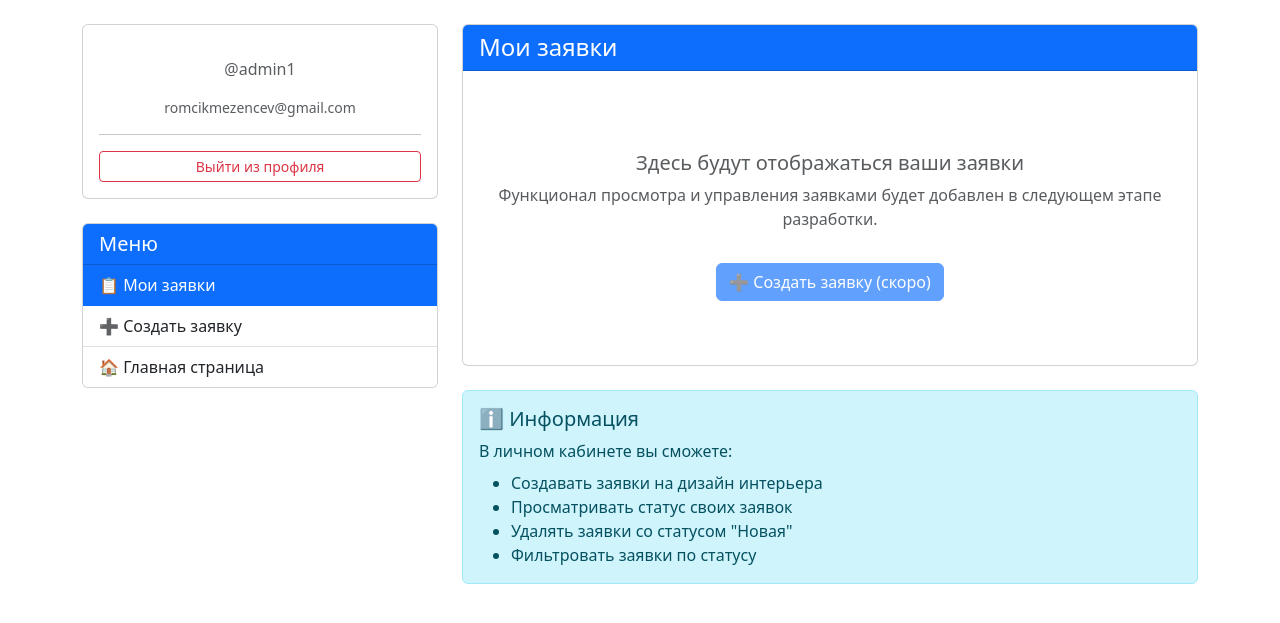
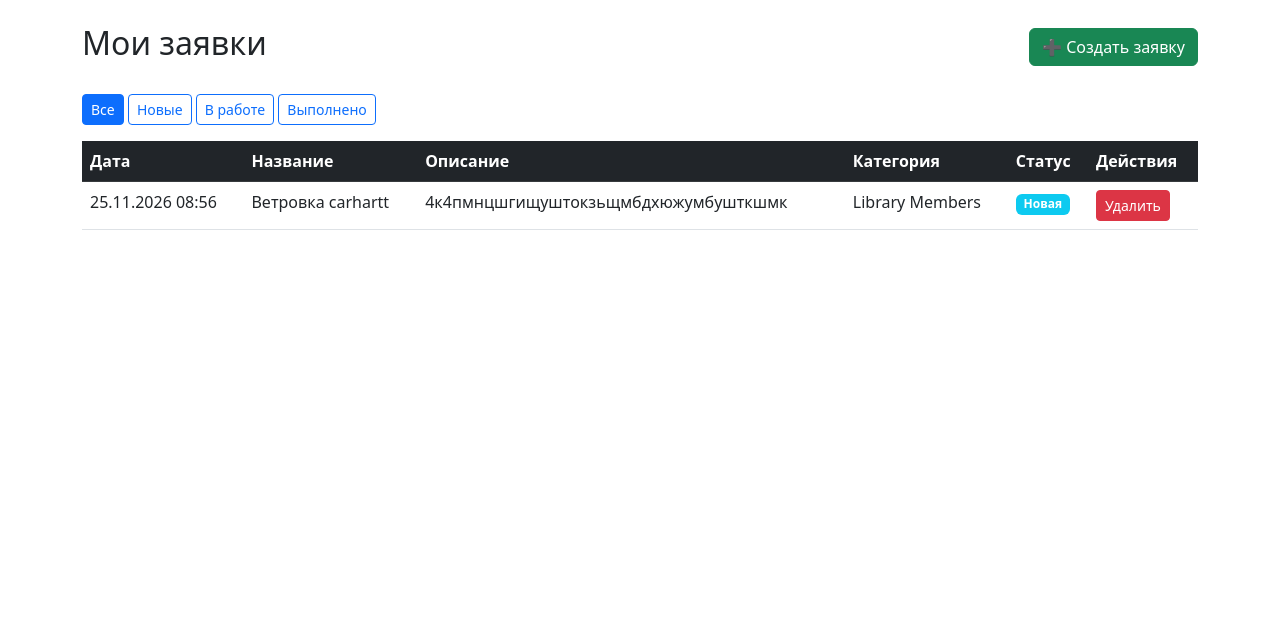
Before and after one commit to romcik200812/Django2Project, a Django app: page /cabinet/ in a window 1280 px wide. Shown: the part 56-679 px from the top of the page. Run offline with Django 5.2, Linux system fonts and the light colour scheme; a user stored in the database is signed in; data comes from the database, SQL or seed files in the repository; both versions use the stored data as it was after the commit.

Commit message:
Working with applications

```diff
--- a/portal/urls.py
+++ b/portal/urls.py
@@ -12,4 +12,6 @@ urlpatterns = [
 
     # Личный кабинет (заглушка до ПР 2.2)
     path('cabinet/', views.cabinet, name='cabinet'),
+    path('cabinet/create/', views.create_request, name='create_request'),
+    path('cabinet/delete/<int:pk>/', views.delete_request, name='delete_request'),
 ]
--- a/portal/views.py
+++ b/portal/views.py
@@ -1,81 +1,106 @@
-from django.shortcuts import render, redirect
+from django.shortcuts import render, redirect, get_object_or_404
 from django.contrib.auth import login, logout, authenticate
 from django.contrib import messages
 from django.contrib.auth.decorators import login_required
-from .forms import RegisterForm, LoginForm
+from .forms import RegisterForm, LoginForm, RequestForm
 from .models import Request
 
 
-# ============ ГЛАВНАЯ СТРАНИЦА (доступна гостю) ============
+# ... (функции home, register, user_login, user_logout оставляем как были) ...
+
 def home(request):
-    """
-    Главная страница.
-    Показывает 4 последние выполненные заявки и счётчик заявок в работе.
-    """
     done_requests = Request.objects.filter(status='done').order_by('-created_at')[:4]
     in_progress_count = Request.objects.filter(status='in_progress').count()
-
-    context = {
-        'done_requests': done_requests,
-        'in_progress_count': in_progress_count,
-    }
+    context = {'done_requests': done_requests, 'in_progress_count': in_progress_count}
     return render(request, 'portal/home.html', context)
 
 
-# ============ РЕГИСТРАЦИЯ (доступна гостю) ============
 def register(request):
-    """
-    Регистрация нового пользователя.
-    Вся валидация на стороне сервера (в RegisterForm).
-    """
     if request.method == 'POST':
         form = RegisterForm(request.POST)
         if form.is_valid():
-            user = form.save()  # сохраняем пользователя
-            login(request, user)  # автоматически входим
-            messages.success(request, 'Регистрация прошла успешно!')
-            return redirect('cabinet')  # перенаправляем в личный кабинет
+            user = form.save()
+            login(request, user)
+            messages.success(request, 'Регистрация успешна!')
+            return redirect('cabinet')
     else:
         form = RegisterForm()
-
     return render(request, 'portal/register.html', {'form': form})
 
 
-# ============ ВХОД (доступен гостю) ============
 def user_login(request):
-    """
-    Вход в личный кабинет по логину и паролю.
-    При неверных данных — сообщение об ошибке.
-    """
     if request.method == 'POST':
         form = LoginForm(request, data=request.POST)
         if form.is_valid():
             username = form.cleaned_data.get('username')
             password = form.cleaned_data.get('password')
             user = authenticate(username=username, password=password)
-            if user is not None:
+            if user:
                 login(request, user)
-                return redirect('cabinet')  # успешный вход -> личный кабинет
+                return redirect('cabinet')
             else:
                 messages.error(request, 'Неверный логин или пароль')
     else:
         form = LoginForm()
-
     return render(request, 'portal/login.html', {'form': form})
 
 
-# ============ ВЫХОД (доступен авторизованному) ============
 def user_logout(request):
-    """Выход из профиля"""
     logout(request)
     return redirect('home')
 
 
-# ============ ЛИЧНЫЙ КАБИНЕТ (заглушка до ПР 2.2) ============
-@login_required  # декоратор: доступ только авторизованным
+# ============ НОВЫЙ ФУНКЦИОНАЛ ПР 2.2 ============
+
+@login_required
 def cabinet(request):
-    """
-    Личный кабинет пользователя.
-    Пока заглушка — полноценный функционал будет в ПР 2.2.
-    """
-    return render(request, 'portal/cabinet.html', {})
+    """Просмотр своих заявок с фильтрацией"""
+    # Получаем только заявки текущего пользователя, сортируем по дате (новые сверху)
+    user_requests = Request.objects.filter(user=request.user).order_by('-created_at')
+
+    # Фильтрация по статусу (если передан параметр ?status=...)
+    status_filter = request.GET.get('status')
+    if status_filter:
+        user_requests = user_requests.filter(status=status_filter)
+
+    context = {
+        'requests': user_requests,
+        'status_filter': status_filter,
+    }
+    return render(request, 'portal/cabinet.html', context)
+
+
+@login_required
+def create_request(request):
+    """Создание заявки"""
+    if request.method == 'POST':
+        form = RequestForm(request.POST, request.FILES)  # request.FILES нужен для фото
+        if form.is_valid():
+            req = form.save(commit=False)  # Не сохраняем сразу в БД
+            req.user = request.user  # Привязываем заявку к пользователю
+            req.status = 'new'  # Статус по ТЗ
+            req.save()  # Теперь сохраняем
+            messages.success(request, 'Заявка успешно создана!')
+            return redirect('cabinet')
+    else:
+        form = RequestForm()
+    return render(request, 'portal/create_request.html', {'form': form})
+
+
+@login_required
+def delete_request(request, pk):
+    """Удаление заявки"""
+    # Получаем заявку, проверяем, что она принадлежит пользователю
+    req = get_object_or_404(Request, pk=pk, user=request.user)
+
+    # По ТЗ: удалить можно только если статус "Новая"
+    if req.status != 'new':
+        messages.error(request, 'Нельзя удалить заявку, которая уже в работе или выполнена.')
+        return redirect('cabinet')
+
+    if request.method == 'POST':
+        req.delete()
+        messages.success(request, 'Заявка удалена.')
+        return redirect('cabinet')
+
+    return render(request, 'portal/confirm_delete.html', {'req': req})
--- a/templates/portal/cabinet.html
+++ b/templates/portal/cabinet.html
@@ -1,71 +1,59 @@
 {% extends 'base.html' %}
 
 {% block content %}
-<div class="row">
-    <!-- Левая колонка: информация о пользователе -->
-    <div class="col-md-4">
-        <div class="card mb-4">
-            <div class="card-body text-center">
-                <div class="mb-3">
-                    <i class="bi bi-person-circle" style="font-size: 4rem; color: #6c757d;"></i>
-                </div>
-                <h4 class="card-title">{{ user.full_name }}</h4>
-                <p class="text-muted">@{{ user.username }}</p>
-                <p class="small text-muted">{{ user.email }}</p>
-                <hr>
-                <a href="{% url 'logout' %}" class="btn btn-outline-danger btn-sm w-100">Выйти из профиля</a>
-            </div>
-        </div>
+<div class="d-flex justify-content-between align-items-center mb-4">
+    <h2>Мои заявки</h2>
+    <a href="{% url 'create_request' %}" class="btn btn-success">➕ Создать заявку</a>
+</div>
 
-        <!-- Меню навигации -->
-        <div class="card">
-            <div class="card-header bg-primary text-white">
-                <h5 class="mb-0">Меню</h5>
-            </div>
-            <div class="list-group list-group-flush">
-                <a href="#" class="list-group-item list-group-item-action active">
-                    📋 Мои заявки
-                </a>
-                <a href="#" class="list-group-item list-group-item-action">
-                    ➕ Создать заявку
-                </a>
-                <a href="{% url 'home' %}" class="list-group-item list-group-item-action">
-                    🏠 Главная страница
-                </a>
-            </div>
-        </div>
-    </div>
+<!-- Фильтры -->
+<div class="mb-3">
+    <a href="{% url 'cabinet' %}" class="btn btn-sm {% if not status_filter %}btn-primary{% else %}btn-outline-primary{% endif %}">Все</a>
+    <a href="{% url 'cabinet' %}?status=new" class="btn btn-sm {% if status_filter == 'new' %}btn-primary{% else %}btn-outline-primary{% endif %}">Новые</a>
+    <a href="{% url 'cabinet' %}?status=in_progress" class="btn btn-sm {% if status_filter == 'in_progress' %}btn-primary{% else %}btn-outline-primary{% endif %}">В работе</a>
+    <a href="{% url 'cabinet' %}?status=done" class="btn btn-sm {% if status_filter == 'done' %}btn-primary{% else %}btn-outline-primary{% endif %}">Выполнено</a>
+</div>
 
-    <!-- Правая колонка: основной контент -->
-    <div class="col-md-8">
-        <div class="card">
-            <div class="card-header bg-primary text-white">
-                <h4 class="mb-0">Мои заявки</h4>
-            </div>
-            <div class="card-body">
-                <!-- Заглушка для списка заявок -->
-                <div class="text-center py-5">
-                    <i class="bi bi-inbox" style="font-size: 3rem; color: #6c757d;"></i>
-                    <h5 class="mt-3 text-muted">Здесь будут отображаться ваши заявки</h5>
-                    <p class="text-muted">Функционал просмотра и управления заявками будет добавлен в следующем этапе разработки.</p>
-                    <button class="btn btn-primary mt-3" disabled>
-                        ➕ Создать заявку (скоро)
-                    </button>
-                </div>
-            </div>
-        </div>
-
-        <!-- Информационный блок -->
-        <div class="alert alert-info mt-4">
-            <h5>ℹ️ Информация</h5>
-            <p class="mb-0">В личном кабинете вы сможете:</p>
-            <ul class="mb-0 mt-2">
-                <li>Создавать заявки на дизайн интерьера</li>
-                <li>Просматривать статус своих заявок</li>
-                <li>Удалять заявки со статусом "Новая"</li>
-                <li>Фильтровать заявки по статусу</li>
-            </ul>
-        </div>
-    </div>
+<!-- Таблица заявок -->
+<div class="table-responsive">
+    <table class="table table-hover">
+        <thead class="table-dark">
+            <tr>
+                <th>Дата</th>
+                <th>Название</th>
+                <th>Описание</th>
+                <th>Категория</th>
+                <th>Статус</th>
+                <th>Действия</th>
+            </tr>
+        </thead>
+        <tbody>
+            {% for req in requests %}
+            <tr>
+                <td>{{ req.created_at|date:"d.m.Y H:i" }}</td>
+                <td>{{ req.title }}</td>
+                <td>{{ req.description|truncatewords:10 }}</td>
+                <td>{{ req.category.name }}</td>
+                <td>
+                    {% if req.status == 'new' %}<span class="badge bg-info">Новая</span>
+                    {% elif req.status == 'in_progress' %}<span class="badge bg-warning text-dark">В работе</span>
+                    {% elif req.status == 'done' %}<span class="badge bg-success">Выполнено</span>
+                    {% endif %}
+                </td>
+                <td>
+                    {% if req.status == 'new' %}
+                        <a href="{% url 'delete_request' req.pk %}" class="btn btn-danger btn-sm">Удалить</a>
+                    {% else %}
+                        <span class="text-muted small">Нельзя удалить</span>
+                    {% endif %}
+                </td>
+            </tr>
+            {% empty %}
+            <tr>
+                <td colspan="6" class="text-center py-4">У вас пока нет заявок. <a href="{% url 'create_request' %}">Создать первую?</a></td>
+            </tr>
+            {% endfor %}
+        </tbody>
+    </table>
 </div>
 {% endblock %}
```
Also changed, not shown: portal/forms.py (+29 -0 lines), templates/portal/confirm_delete.html (added, +22 -0 lines), templates/portal/create_request.html (added, +25 -0 lines), db.sqlite3, media/photos/14b4a8b336ca0fe7ed1ffe8f254a92aa.png (added), media/photos/midjourney_toe_bot_image_2026_10_15_20_53_28.png (added).
